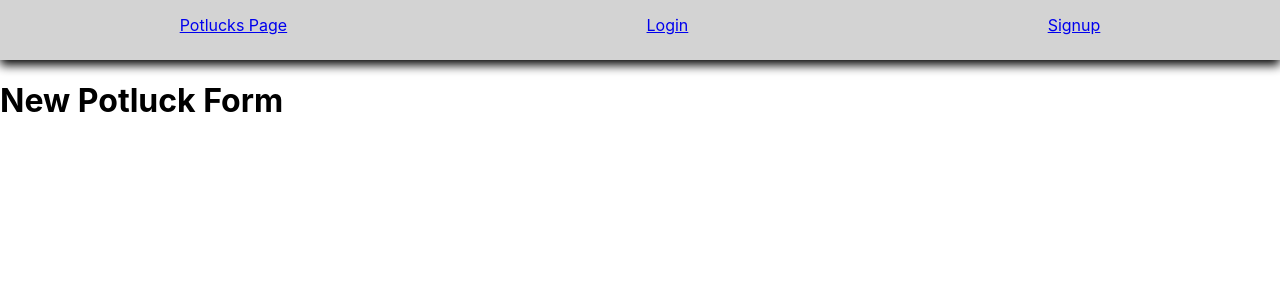
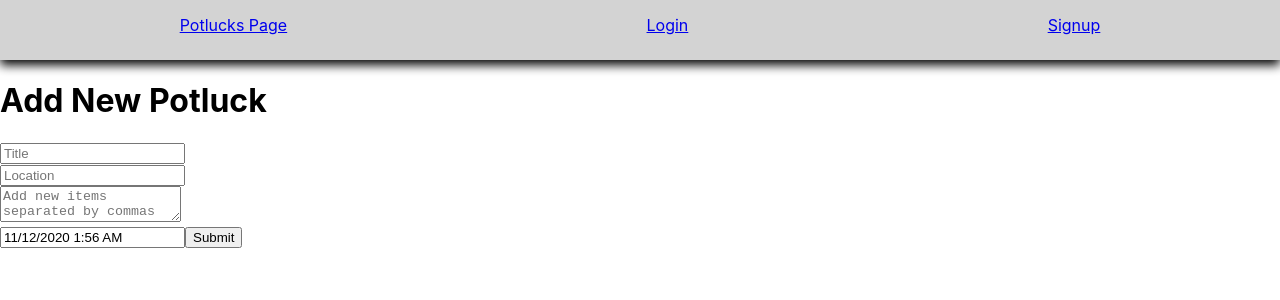
Before and after one commit to Build-Week-Pot-Luck-Planner/front-end, a React (Create React App) app in the folder pot-luck-fe/: page /newPotluck in a window 1280 px wide. Shown: the top 300 px of the page. Built offline with nearby package versions, Linux system fonts and the light colour scheme; sample sign-in values are in the browser's storage.

Commit message:
added react datepicker and required text fields to new potluck form

```diff
--- a/pot-luck-fe/package.json
+++ b/pot-luck-fe/package.json
@@ -8,6 +8,7 @@
     "@testing-library/user-event": "^12.2.2",
     "axios": "^0.21.0",
     "react": "^17.0.1",
+    "react-datepicker": "^3.3.0",
     "react-dom": "^17.0.1",
     "react-router-dom": "^5.2.0",
     "react-scripts": "4.0.0",
--- a/pot-luck-fe/src/components/NewPotluckForm.jsx
+++ b/pot-luck-fe/src/components/NewPotluckForm.jsx
@@ -1,10 +1,50 @@
-import React from 'react';
+import React, { useState } from 'react';
 import axiosWithAuth from '../utils/axiosWithAuth';
+import DatePicker from 'react-datepicker';
+import "react-datepicker/dist/react-datepicker.css";
 
 const NewPotluckForm = () => {
+  const [startDate, setStartDate] = useState(new Date());
 
   return (
-    <h1>New Potluck Form</h1>
+    <div>
+    <h1>Add New Potluck</h1>
+    <form>
+      <input
+      type="text"
+      name="title"
+      id="title"
+      placeholder="Title"
+      />
+      <br/>
+
+      <input
+      type="text"
+      name="location"
+      id="location"
+      placeholder="Location"
+      />
+      <br/>
+
+      <textarea
+      name="items"
+      id="items"
+      placeholder="Add new items separated by commas"
+      />
+      <br/>
+
+      <DatePicker
+      selected={startDate}
+      onChange={date => setStartDate(date)}
+      timeInputLabel="Time:"
+      dateFormat="MM/dd/yyyy h:mm aa"
+      showTimeInput
+    />
+
+    <button>Submit</button>
+
+    </form>
+    </div>
   )
 };
 
```
Also changed, not shown: 1 other file (tests, documents, lock files or other folders).
